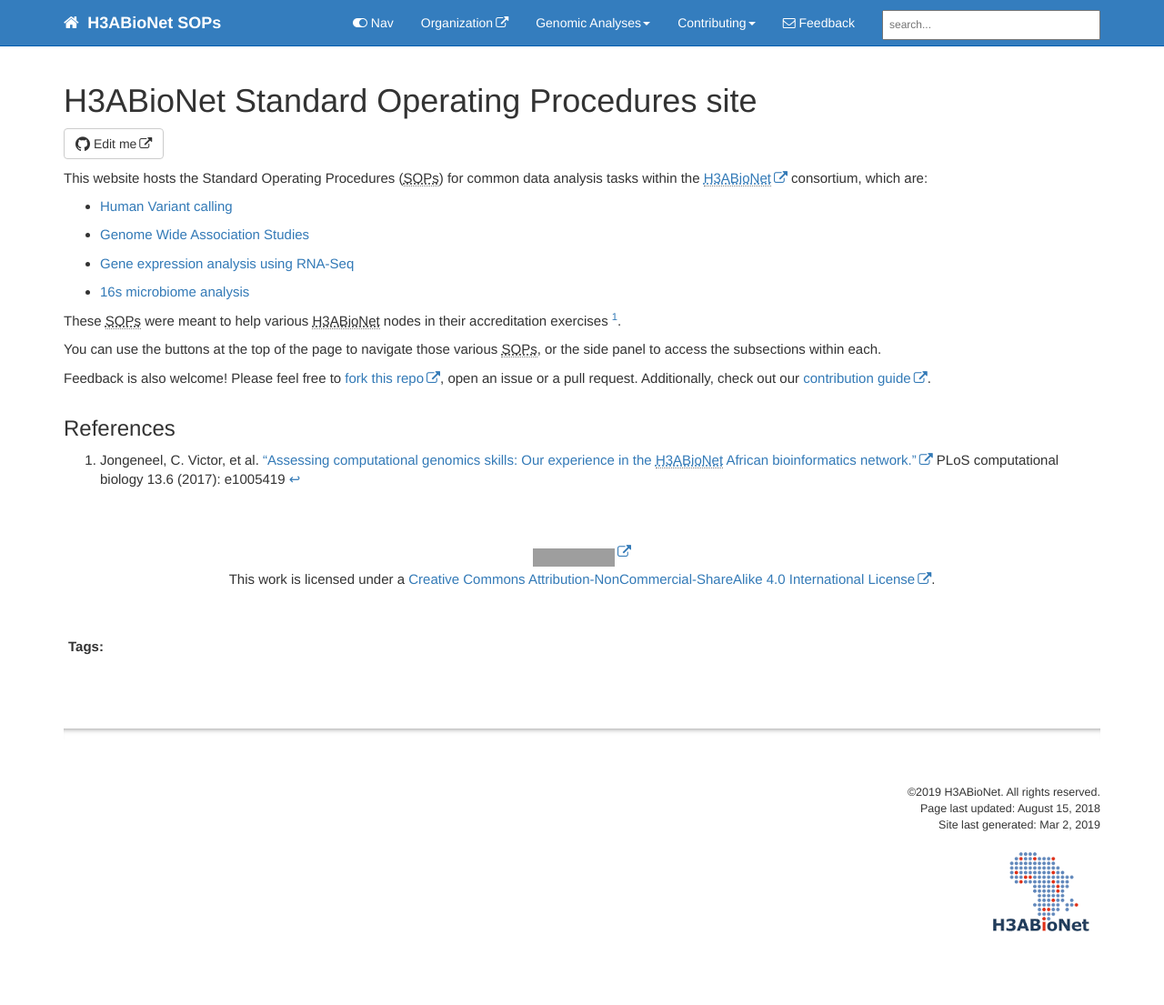
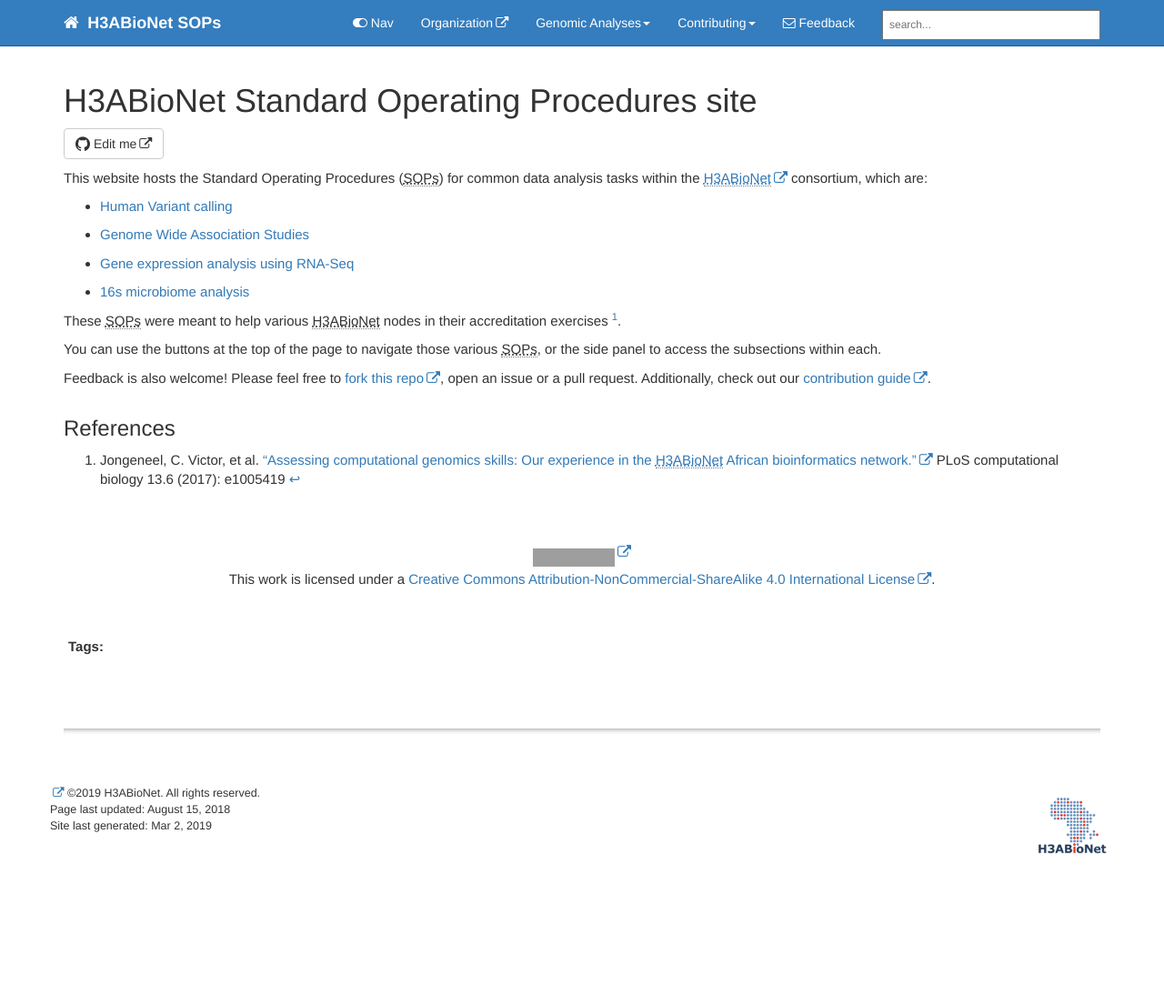
Before and after one commit to h3abionet/H3ABionet-SOPs, a Jekyll site: the page built from index.md, in a window 1280 px wide. Shown: the whole page at 91% size. Built offline with Jekyll 4.4.1, drawn with Linux system fonts in a browser that asks for light colours; nearby versions of some CDN libraries; comment, search, counter and statistics services are not loaded; after the commit the page ends 1003 px from its top, so only the background shows below that; grey boxes are pictures that could not be loaded.

Commit message:
add link to h3abionet logo

```diff
--- a/_includes/footer.html
+++ b/_includes/footer.html
@@ -1,9 +1,9 @@
 <footer>
-            <div class="row">
-                <div class="col-lg-12 footer">
-               &copy;{{ site.time | date: "%Y"  }} {{site.company_name}}. All rights reserved. <br />
-{% if page.last_updated %}<span>Page last updated:</span> {{page.last_updated}}<br/>{% endif %} Site last generated: {{ site.time | date: "%b %-d, %Y"  }} <br />
-<p><img src="{{ "images/company_logo.png" }}" alt="Company logo"/></p>
-                </div>
-            </div>
+  <div class="row">
+       <p><a href="https://h3abionet.org/"><img src="{{ "images/company_logo.png" }}" alt="H3ABioNet logo" style="float:right;width:90px;height:90px;"></a>
+       &copy;{{ site.time | date: "%Y"  }} {{site.company_name}}. All rights reserved. <br />
+       {% if page.last_updated %} Page last updated: {{page.last_updated}}<br/>{% endif %}
+       Site last generated: {{ site.time | date: "%b %-d, %Y"  }} </p>
+
+  </div>
 </footer>
```
